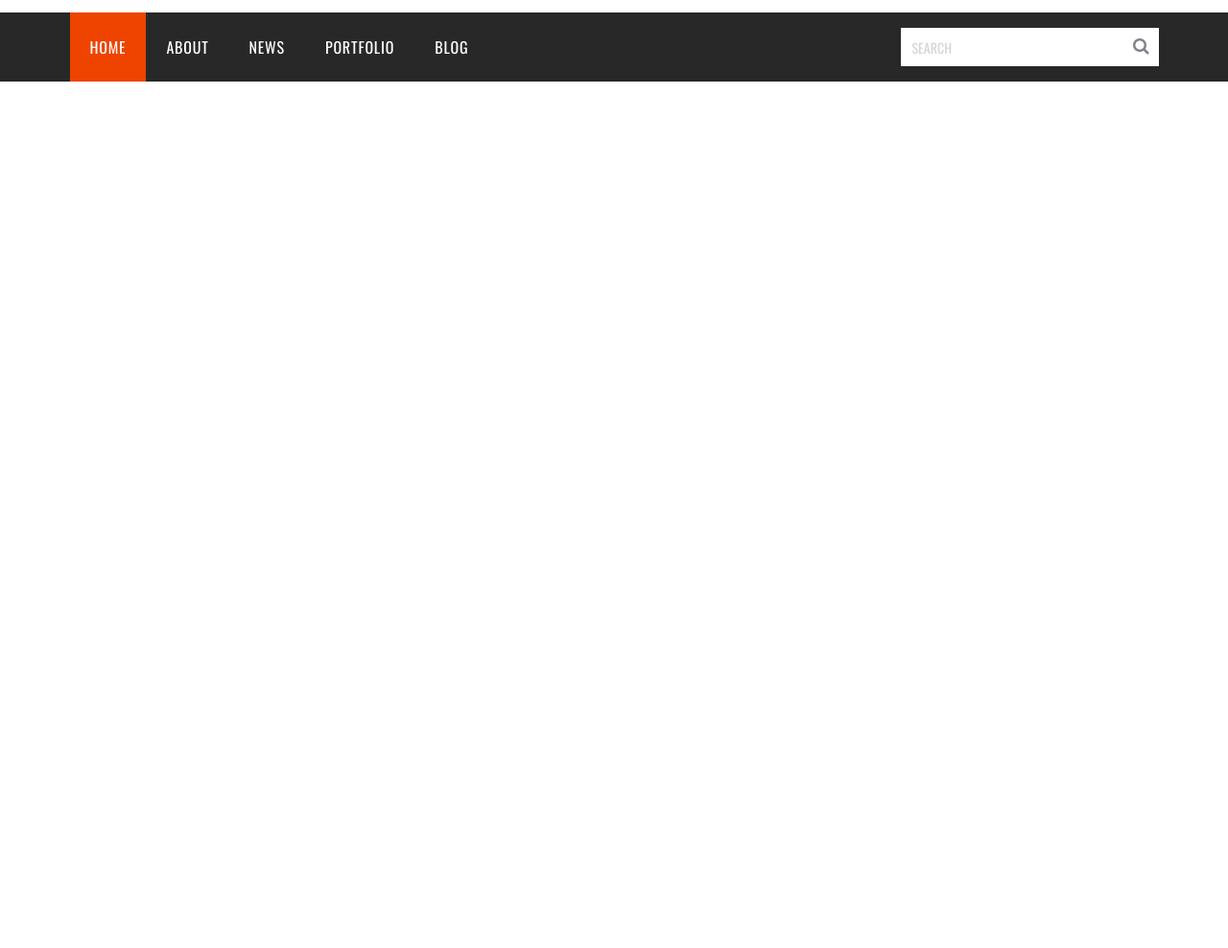
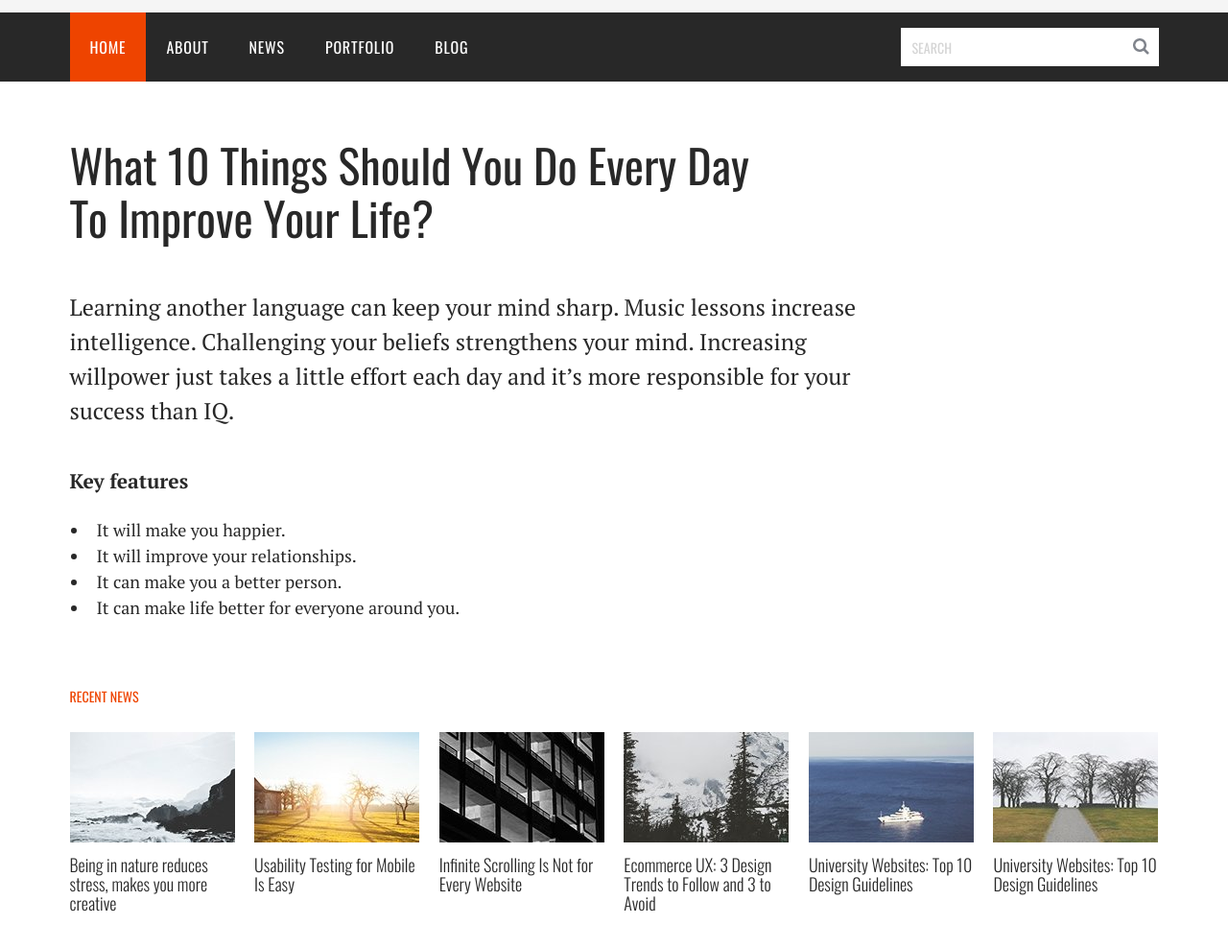
Before and after one commit to voxxus/basic-landing, a website: page src/index.html in a window 1280 px wide. Shown: the part 96-1084 px from the top of the page at 96% size. Before the commit the page ends 800 px from the top, so only its background shows below. Drawn offline with Linux system fonts and the light colour scheme.

Commit message:
Created home section

```diff
--- a/src/index.html
+++ b/src/index.html
@@ -62,6 +62,101 @@
 				</div>
 			</div>
 		</section>
+
+		<section class="home">
+			<div class="container">
+				<h2 class="home__title">
+					What 10 Things Should You Do Every Day<br />
+					To Improve Your Life?
+				</h2>
+
+				<p class="home__description">
+					Learning another language can keep your mind sharp. Music lessons
+					increase<br />
+					intelligence. Challenging your beliefs strengthens your mind.
+					Increasing<br />
+					willpower just takes a little effort each day and it’s more
+					responsible for your<br />
+					success than IQ.
+				</p>
+
+				<div class="home__features">
+					<h3 class="features__title">Key features</h3>
+					<ul class="features__list">
+						<li class="features__item">It will make you happier.</li>
+						<li class="features__item">It will improve your relationships.</li>
+						<li class="features__item">It can make you a better person.</li>
+						<li class="features__item">
+							It can make life better for everyone around you.
+						</li>
+					</ul>
+				</div>
+
+				<div class="home__news">
+					<h3 class="news__title">Recent news</h3>
+
+					<div class="news__list">
+						<div class="news__item">
+							<img
+								src="images/news/news_1.jpg"
+								alt="nature"
+								class="item__img"
+							/>
+							<div class="item__description">
+								Being in nature reduces stress, makes you more creative
+							</div>
+						</div>
+
+						<div class="news__item">
+							<img src="images/news/news_2.jpg" alt="trees" class="item__img" />
+							<div class="item__description">
+								Usability Testing for Mobile Is Easy
+							</div>
+						</div>
+
+						<div class="news__item">
+							<img
+								src="images/news/news_3.jpg"
+								alt="building"
+								class="item__img"
+							/>
+							<div class="item__description">
+								Infinite Scrolling Is Not for Every Website
+							</div>
+						</div>
+
+						<div class="news__item">
+							<img
+								src="images/news/news_4.jpg"
+								alt="mountains"
+								class="item__img"
+							/>
+							<div class="item__description">
+								Ecommerce UX: 3 Design Trends to Follow and 3 to Avoid
+							</div>
+						</div>
+
+						<div class="news__item">
+							<img src="images/news/news_5.jpg" alt="sea" class="item__img" />
+							<div class="item__description">
+								University Websites: Top 10 Design Guidelines
+							</div>
+						</div>
+
+						<div class="news__item">
+							<img
+								src="images/news/news_6.jpg"
+								alt="road with trees"
+								class="item__img"
+							/>
+							<div class="item__description">
+								University Websites: Top 10 Design Guidelines
+							</div>
+						</div>
+					</div>
+				</div>
+			</div>
+		</section>
 		<script src="js/index.js"></script>
 	</body>
 </html>
--- /dev/null
+++ b/src/scss/base/_clear.scss
@@ -0,0 +1,20 @@
+ul {
+	margin: 0;
+	padding: 0;
+	list-style: none;
+}
+
+a {
+	text-decoration: none;
+	color: #000;
+}
+
+h1,
+h2,
+h3,
+h4,
+h5,
+h6,
+p {
+	margin: 0;
+}
--- a/src/scss/blocks/_header.scss
+++ b/src/scss/blocks/_header.scss
@@ -1,6 +1,7 @@
 .header {
 	min-height: 109px;
   padding-top: 30px;
+  background-color: $color-bg-white;
 
 	&__wrapper {
 		display: flex;
--- /dev/null
+++ b/src/scss/blocks/_home.scss
@@ -0,0 +1,83 @@
+.home {
+	padding-top: 59px;
+
+	&__title {
+		@include font("Oswald", 500);
+		font-size: 48px;
+		// line-height: 60px;
+		color: $color-black;
+	}
+
+	&__description {
+		margin-top: 48px;
+		@include font("PT Serif");
+		font-size: 24px;
+		line-height: 36px;
+		color: $color-black;
+	}
+
+	&__features {
+		margin-top: 42px;
+		@include font("PT Serif");
+		font-size: 18px;
+		line-height: 27px;
+		color: $color-black;
+
+		.features {
+			&__title {
+				font-weight: 700;
+			}
+
+			&__list {
+				margin-top: 24px;
+				list-style-type: disc;
+				padding-left: 20px;
+			}
+
+			&__item {
+				padding-left: 8px;
+			}
+		}
+	}
+
+	&__news {
+		margin-top: 65px;
+		@include font("Oswald");
+
+		.news {
+			&__title {
+				font-size: 14px;
+				line-height: 27px;
+				font-weight: 400;
+				text-transform: uppercase;
+				color: $color-theme-main;
+			}
+
+			&__list {
+				margin-top: 24px;
+				margin-bottom: 300px;
+				display: flex;
+				justify-content: space-between;
+			}
+
+			&__item {
+				max-width: 172px;
+
+				.item {
+					&__img {
+						max-width: 100%;
+					}
+
+					&__description {
+						margin-top: 10px;
+						max-width: 100%;
+						font-size: 18px;
+						line-height: 20px;
+						font-weight: 300;
+            color: $color-black;
+					}
+				}
+			}
+		}
+	}
+}
--- a/src/scss/style.scss
+++ b/src/scss/style.scss
@@ -1,25 +1,11 @@
 @import "base/normalize";
+@import "base/clear";
 @import "base/fonts";
 @import "base/variables";
 @import "base/mixins";
 
 * {
 	box-sizing: border-box;
-}
-
-ul {
-	margin: 0;
-	padding: 0;
-	list-style: none;
-}
-
-a {
-	text-decoration: none;
-	color: #000;
-}
-
-h1 {
-	margin: 0;
 }
 
 .container {
@@ -29,3 +15,4 @@ h1 {
 
 @import "blocks/header";
 @import "blocks/panel";
+@import "blocks/home";
```
Also changed, not shown: src/css/style.min.css.
